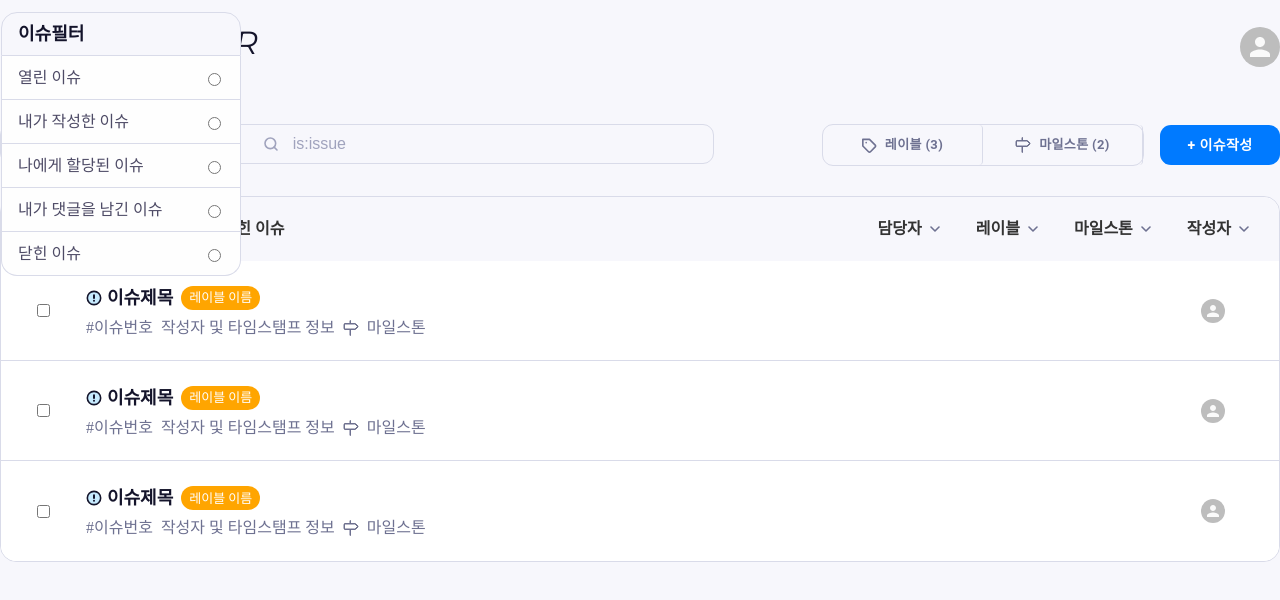
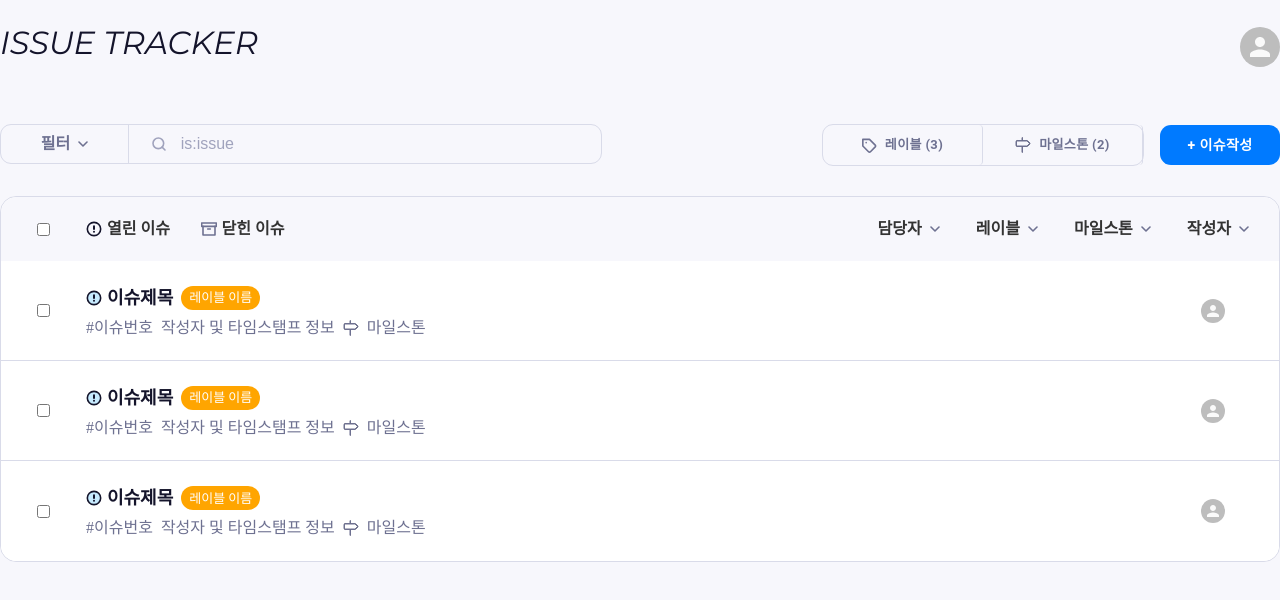
Before and after one commit to codesquad-members-2021/issue-tracker, a React (Create React App) app in the folder FE/issue-tracker/: page / in a window 1280 px wide. Shown: the top 600 px of the page. Built offline with nearby package versions, Linux system fonts and the light colour scheme.

Commit message:
chore: :wrench: 필터 다시 띄워두기

```diff
--- a/FE/issue-tracker/src/Components/Home/HomeContents/Filter/Filter.tsx
+++ b/FE/issue-tracker/src/Components/Home/HomeContents/Filter/Filter.tsx
@@ -3,11 +3,11 @@ import FilterModal from "./FilterModal";
 
 const Filter = () => {
   return (
-    // <S.FilterDiv>
-    //   필터
-    //   <SVG.Down />
-    // </S.FilterDiv>
-    <FilterModal />
+    <S.FilterDiv>
+      필터
+      <SVG.Down />
+    </S.FilterDiv>
+    // <FilterModal />
   );
 };
 
```
